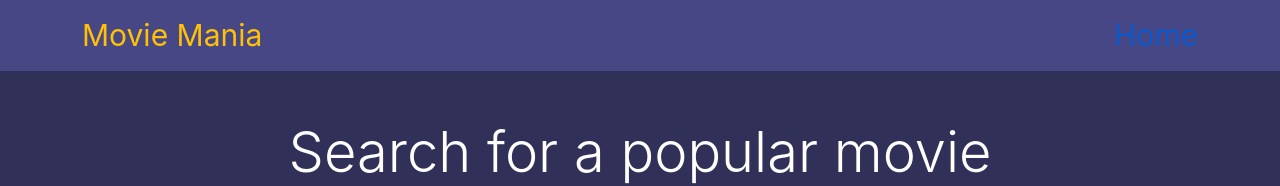
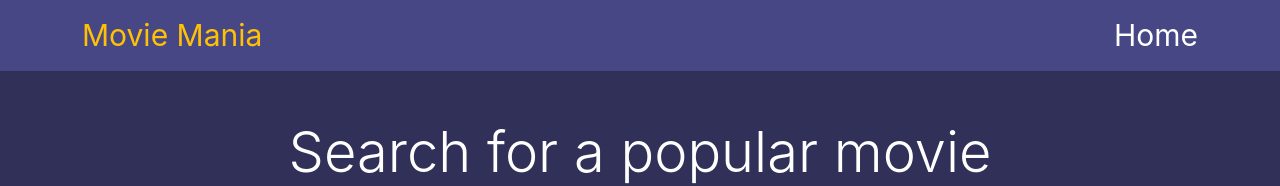
Before and after one commit to tanzila-abedin/capstone-movie-mania, a React (Create React App) app: page / in a window 1280 px wide. In both pictures the pointer is over the link "Home". Shown: the top 186 px of the page. Built offline with nearby package versions, Linux system fonts and the light colour scheme; no server answers.

Commit message:
Add anchor tag hover styling to white

```diff
--- a/src/index.css
+++ b/src/index.css
@@ -29,6 +29,10 @@ code {
   font-family: -apple-system, BlinkMacSystemFont, 'Segoe UI', Roboto, Oxygen, Ubuntu, Cantarell, 'Open Sans', 'Helvetica Neue', sans-serif;
 }
 
+a:hover {
+  color: white;
+}
+
 .filter-border {
   border-bottom: 1px solid rgb(247, 179, 33);
 }
```
